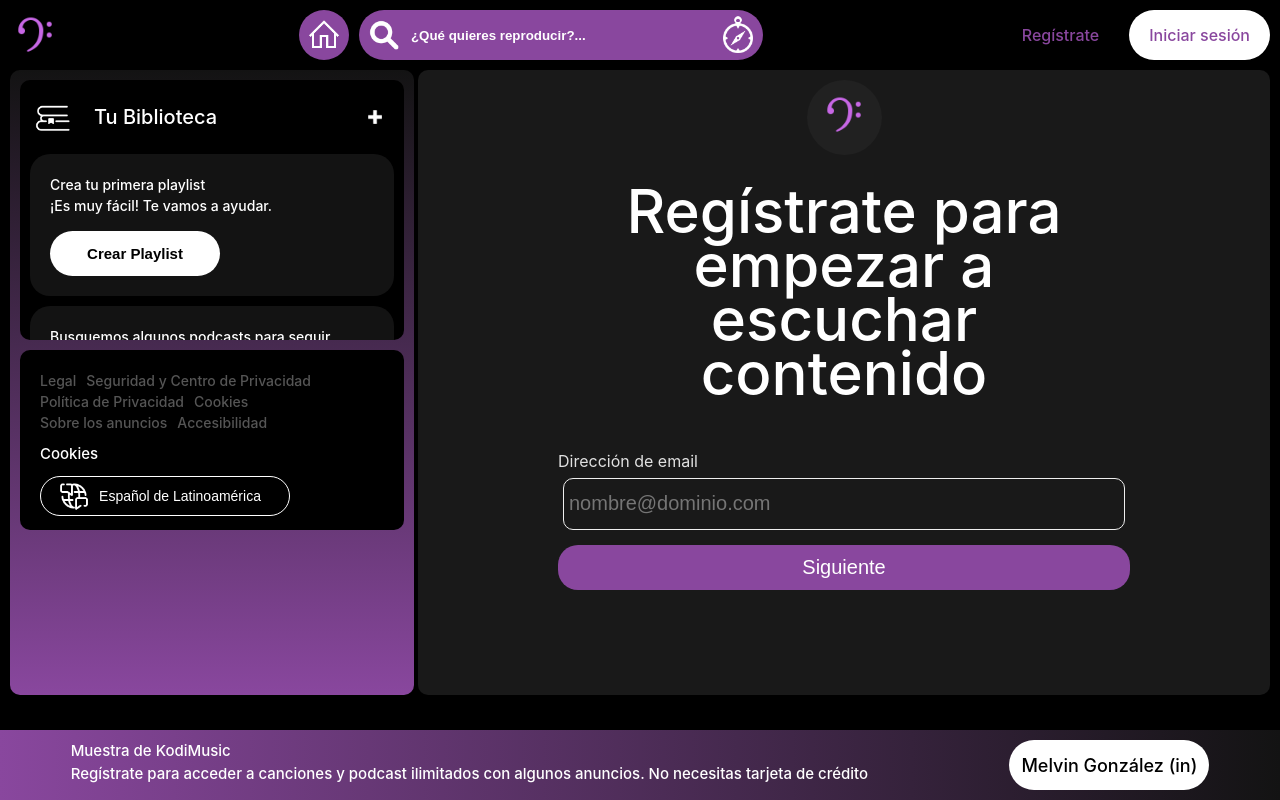
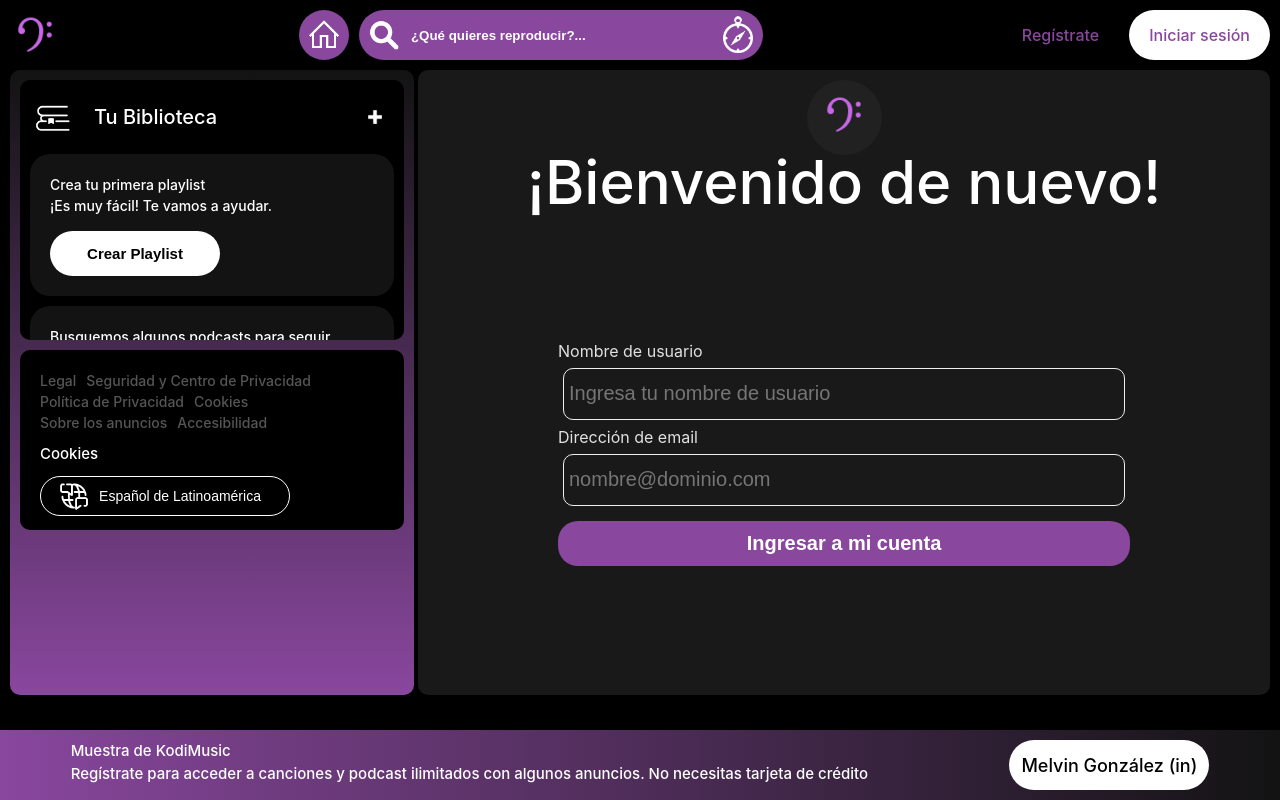
Before and after one commit to melagora/SPA-REACT-CLON_SPOTIFY, a React (Vite) app: page /iniciar-sesion in a window 1280 px wide. Built offline with nearby package versions, Linux system fonts and the light colour scheme.

Commit message:
componente Iniciar Sesion al 100%

```diff
--- a/src/Componentes/IniciarSesion.jsx
+++ b/src/Componentes/IniciarSesion.jsx
@@ -1,10 +1,80 @@
 import React from "react";
-import Registro from "./Registro";
+import { useForm } from "react-hook-form";
+import KodiMusic from "../assets/KodiMusic.png";
 
-export default function IniciarSesion() {
+const MyForm = () => {
+  const {
+    register,
+    handleSubmit,
+    formState: { errors },
+  } = useForm();
+
+  const onSubmit = (data) => {
+    console.log(data);
+  };
+
   return (
-    <>
-      <Registro/>
-    </>
+    <div className="info">
+      <header className="header_logo_info">
+        <div className="logo_header_logo_info">
+          <div className="logoHeaderInfo">
+            <img src={KodiMusic} alt="Logo sitio" />
+          </div>
+        </div>
+      </header>
+      <div className="contenedorInfo">
+        <div className="contenedorInfo_titulo_iniciarSesion">
+          <p>¡Bienvenido de nuevo!</p>
+        </div>
+        <div className="contenedorInfo_formulario_iniciarSesion">
+  <form onSubmit={handleSubmit(onSubmit)}>
+    <div>
+      <label htmlFor="username">Nombre de usuario</label>
+      <div className="input">
+        <input
+          placeholder="Ingresa tu nombre de usuario"
+          type="text"
+          id="username"
+          className={errors.username ? 'input-error' : ''}
+          {...register("username", {
+            required: "Este campo es obligatorio",
+            minLength: {
+              value: 10,
+              message: "El nombre de usuario debe tener al menos 10 caracteres",
+            },
+            validate: (value) =>
+              /[!@#$%^&*(),.?":{}|<>]/.test(value) || "El nombre de usuario debe contener al menos un carácter especial",
+          })}
+        />
+      </div>
+      {errors.username && <span className="error-message">{errors.username.message}</span>}
+    </div>
+
+    <div>
+      <label htmlFor="email">Dirección de email</label>
+      <div className="input">
+        <input
+          placeholder="nombre@dominio.com"
+          type="text"
+          id="email"
+          className={errors.email ? 'input-error' : ''}
+          {...register("email", {
+            required: "Este campo es obligatorio",
+            validate: (value) =>
+              value.includes("@") || "Este email no es válido. Asegúrate de que tenga un formato como este: ejemplo@email.com",
+          })}
+        />
+      </div>
+      {errors.email && <span className="error-message">{errors.email.message}</span>}
+    </div>
+
+    <button type="submit">Ingresar a mi cuenta</button>
+  </form>
+</div>
+
+      </div>
+    </div>
   );
-}
+};
+
+export default MyForm;
--- a/src/index.css
+++ b/src/index.css
@@ -73,6 +73,7 @@
 }
 
 /*Etiqueta* homeLogo*/
+
 .homeLogo:hover::after, .searchWhite:hover::after, .exploreWhite:hover::after {
   content: "Inicio";
   position: absolute;
@@ -714,7 +715,6 @@
   border-radius: 5px; /* Opcional: agrega bordes redondeados */
 }
 
-
 .contenedorInfo_formulario input[type="text"] {
   border: none;
   margin: 5px;
@@ -747,6 +747,65 @@
   color: #89479e;
 }
 
+/*INICIAR SESION*/
+
+.contenedorInfo_titulo_iniciarSesion p{
+  align-items: center;
+  text-align: center;
+  line-height: 90%;
+  font-size: 60px;
+}
+
+.contenedorInfo_formulario_iniciarSesion{
+  display: flex;
+  align-items: center;
+  justify-content: center; /* Centra el contenido dentro del contenedor */
+  background-color: #5c5c5c00;
+  width: 60%; /* Ancho del título */
+  border-radius: 5px; /* Opcional: agrega bordes redondeados */
+}
+
+.contenedorInfo_formulario_iniciarSesion input[type="text"] {
+  border: none;
+  margin: 5px;
+  padding: 5px;
+  font-size: 20px;
+  background-color: #8a479e00;
+  width: 550px;
+  height: 40px;
+  color: rgb(255, 255, 255);
+  border: 1px solid #eee;
+  border-radius: 10px;
+}
+
+.contenedorInfo_formulario_iniciarSesion button{
+  /* display: flex;
+  justify-content: center;
+  align-items: center; */
+  margin-top: 10px;
+  width: 100%;
+  border-radius: 20px;
+  border: none;
+  height: 45px;
+  color: white;
+  font-size: 20px;
+  font-weight: bold;
+  background-color: #89479e;
+}
+
+.contenedorInfo_formulario_iniciarSesion .input-error[type="text"] {
+  border: 1px solid red;
+}
+
+.error-message {
+  color: red;
+}
+
+.contenedorInfo_formulario_iniciarSesion button:hover{
+  background-color: white;
+  color: #89479e;
+}
+
 /*Footer*/
 
 footer {
@@ -764,6 +823,7 @@
 .foot1, .foot2{
   padding: 10px;
 }
+
 .footer p{
   color: white;
 }
```
